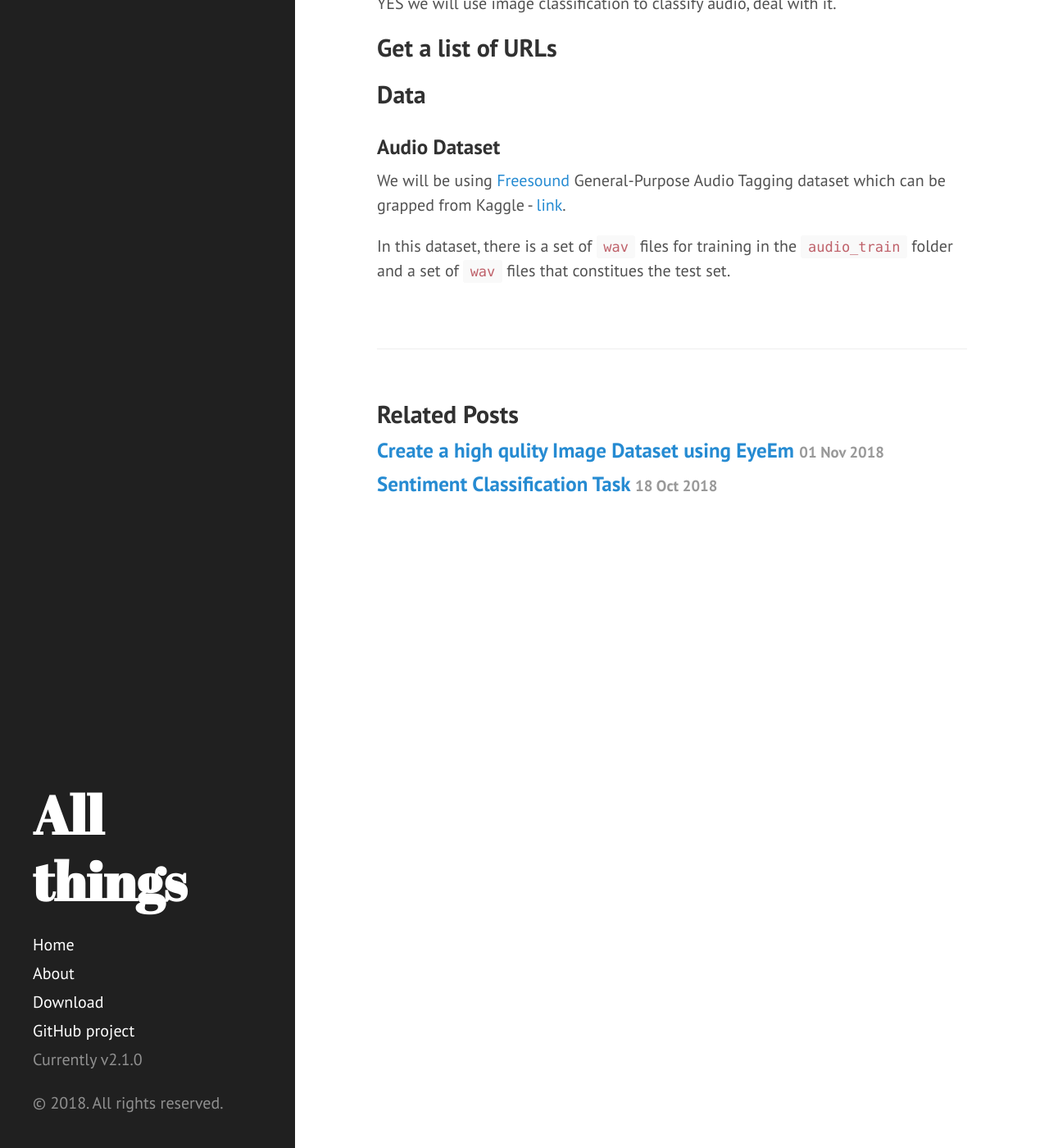
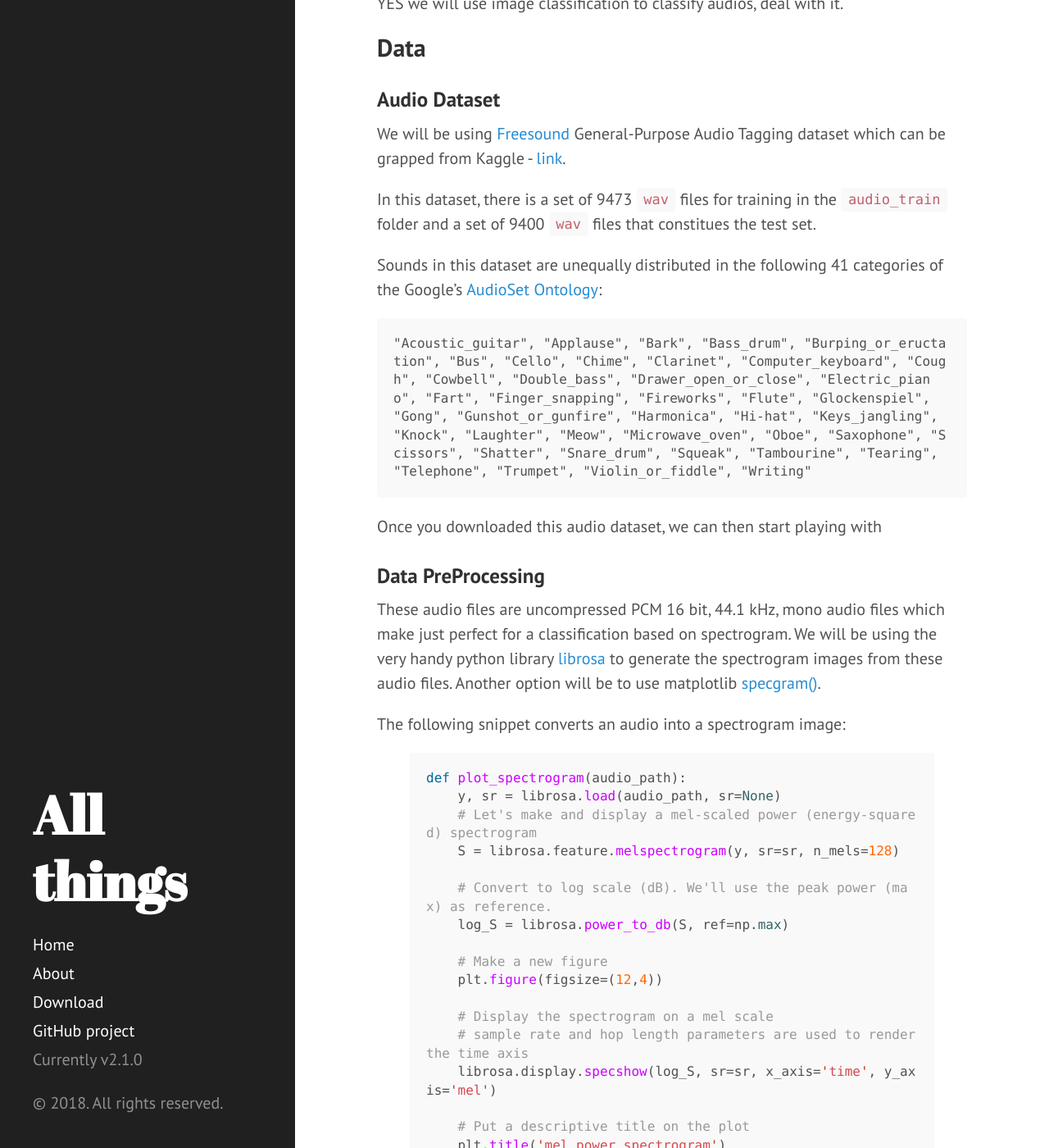
Before and after one commit to dzlab/dzlab.github.io, a Jekyll site: the page built from _posts/2018-11-13-audio-classification.md, in a window 1280 px wide and 1400 px high, scrolled down 468 px. Shown: the whole window at 82% size. Built offline with Jekyll 4.4.1, drawn with Linux system fonts in a browser that asks for light colours; nearby versions of some CDN libraries; comment, search, counter and statistics services are not loaded; some of the changed text lies outside the part shown.

Commit message:
update audio classification

````diff
--- a/_posts/2018-11-13-audio-classification.md
+++ b/_posts/2018-11-13-audio-classification.md
@@ -8,14 +8,129 @@ categories: jekyll update
 # Audio Classification using Image Classification
 The following tutorial walk you through how to create a classfier for audio files that uses Transfer Learning technique form a DeepLearning network that was training on ImageNet.
 
-YES we will use image classification to classify audio, deal with it.
+YES we will use image classification to classify audios, deal with it.
 
-## Get a list of URLs
 ## Data
 ### Audio Dataset
 We will be using [Freesound](https://freesound.org/) General-Purpose Audio Tagging dataset which can be grapped from Kaggle - [link](https://www.kaggle.com/c/freesound-audio-tagging).
 
-In this dataset, there is a set of `wav` files for training in the `audio_train` folder and a set of `wav` files that constitues the test set.
+In this dataset, there is a set of 9473 `wav` files for training in the `audio_train` folder and a set of 9400 `wav` files that constitues the test set.
+
+Sounds in this dataset are unequally distributed in the following 41 categories of the Google's [AudioSet Ontology](https://research.google.com/audioset/):
+```
+"Acoustic_guitar", "Applause", "Bark", "Bass_drum", "Burping_or_eructation", "Bus", "Cello", "Chime", "Clarinet", "Computer_keyboard", "Cough", "Cowbell", "Double_bass", "Drawer_open_or_close", "Electric_piano", "Fart", "Finger_snapping", "Fireworks", "Flute", "Glockenspiel", "Gong", "Gunshot_or_gunfire", "Harmonica", "Hi-hat", "Keys_jangling", "Knock", "Laughter", "Meow", "Microwave_oven", "Oboe", "Saxophone", "Scissors", "Shatter", "Snare_drum", "Squeak", "Tambourine", "Tearing", "Telephone", "Trumpet", "Violin_or_fiddle", "Writing"
+```
+
+Once you downloaded this audio dataset, we can then start playing with
+
+### Data PreProcessing
+These audio files are uncompressed PCM 16 bit, 44.1 kHz, mono audio files which make just perfect for a classification based on spectrogram. We will be using the very handy python library [librosa](https://librosa.github.io/librosa/) to generate the spectrogram images from these audio files. Another option will be to use matplotlib [specgram()](https://matplotlib.org/gallery/images_contours_and_fields/specgram_demo.html).
+
+The following snippet converts an audio into a spectrogram image:
+{% highlight python %}
+def plot_spectrogram(audio_path):
+    y, sr = librosa.load(audio_path, sr=None)
+    # Let's make and display a mel-scaled power (energy-squared) spectrogram
+    S = librosa.feature.melspectrogram(y, sr=sr, n_mels=128)
+
+    # Convert to log scale (dB). We'll use the peak power (max) as reference.
+    log_S = librosa.power_to_db(S, ref=np.max)
+
+    # Make a new figure
+    plt.figure(figsize=(12,4))
+
+    # Display the spectrogram on a mel scale
+    # sample rate and hop length parameters are used to render the time axis
+    librosa.display.specshow(log_S, sr=sr, x_axis='time', y_axis='mel')
+
+    # Put a descriptive title on the plot
+    plt.title('mel power spectrogram')
+
+    # draw a color bar
+    plt.colorbar(format='%+02.0f dB')
+
+    # Make the figure layout compact
+    plt.tight_layout()
+{% endhighlight %}
+
+For instance, the sounds of a Drawer that opens or closes looks like:
+![Drawer_open_or_close]({{ "/assets/Drawer_open_or_close.png" | absolute_url }})
+
+In our case, we need to store those images, unfortunate we have to plot them then store the plot. This is going to be very slow considering that we few thousands images. Following is the snippet for storing the images:
+{% highlight python %}
+def save_spectrogram(audio_fname, image_fname):
+    y, sr = librosa.load(audio_fname, sr=None)
+    S = librosa.feature.melspectrogram(y, sr=sr, n_mels=128)
+    log_S = librosa.power_to_db(S, ref=np.max)
+    librosa.display.specshow(log_S, sr=sr, x_axis='time', y_axis='mel')
+    fig1 = plt.gcf()
+    plt.axis('off')
+    plt.show()
+    plt.draw()
+    fig1.savefig(image_fname, dpi=100)
+
+def audio_to_spectrogram(audio_dir_path, image_dir_path=None):
+    for paths in batch(audio_dir_path.ls(), 100):
+        for audio_path in paths:
+            audio_filename = get_filename(audio_path)
+            image_fname = audio_filename.split('.')[0] + '.png'
+            if image_dir_path:
+                image_fname = image_dir_path.as_posix() + '/' + image_fname
+            if Path(image_fname).exists(): continue
+            print(image_fname)
+            #plot_spectrogram(image_fname)
+            try:
+                save_spectrogram(audio_path.as_posix(), image_fname)
+            except ValueError as verr:
+                print('Failed to process %s %s' % (image_fname, verr))
+        # wait between every batch for xyz seconds
+        time.sleep(10)
+{% endhighlight %}
+Once the spectrogram files are generated for both training and test sets, we can have a look at them.
+
+- load the labels from the csv file and have a look to the first 5
+### View data
+{% highlight python %}
+# get the labeled data from the `train.csv` file
+df_train = pd.read_csv('path/to/freesound/train.csv'); df_train.head()
+	fname	        label	manually_verified
+0	00044347.wav	Hi-hat	        0
+1	001ca53d.wav	Saxophone	1
+2	002d256b.wav	Trumpet	        0
+3	0033e230.wav	Glockenspiel	1
+4	00353774.wav	Cello	        1
 
 
+# get the labels of the audio dataset
+labels = df_train['label']; labels[:5]
+0          Hi-hat
+1       Saxophone
+2         Trumpet
+3    Glockenspiel
+4           Cello
+Name: label, dtype: object
+
+# get the filenames of all spectrogram images
+fnames = sorted(image_train_path); fnames[:5]
+{% endhighlight %}
+
+Now we can have a look at the data which will be piped into the DL model
+{% highlight python %}
+np.random.seed(42)
+# there is no need to apply in transformation as
+data = ImageDataBunch.from_lists(path, fnames, labels, ds_tfms=None, size=224, bs=bs)
+data.normalize(imagenet_stats)
+
+data.classes
+
+data.show_batch(rows=3, figsize=(7,8))
+
+data.classes, data.c, len(data.train_ds), len(data.valid_ds)
+{% endhighlight %}
+
+
+Full jupyter notebooks:
+- Audio dataset preprocessing - [notebook](https://github.com/dzlab/deepprojects/blob/master/classification/Freesound_General_Purpose_Audio_Tagging_-_PreProcessing.ipynb)
+- Audio spectrogram classification - [notebook](https://github.com/dzlab/deepprojects/blob/master/classification/Freesound_General_Purpose_Audio_Tagging.ipynb)
+
 {% include disqus.html %}
````
